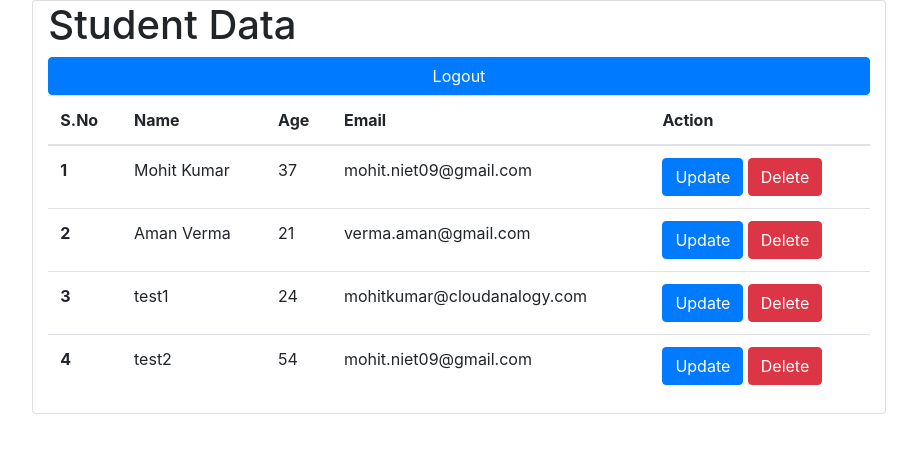
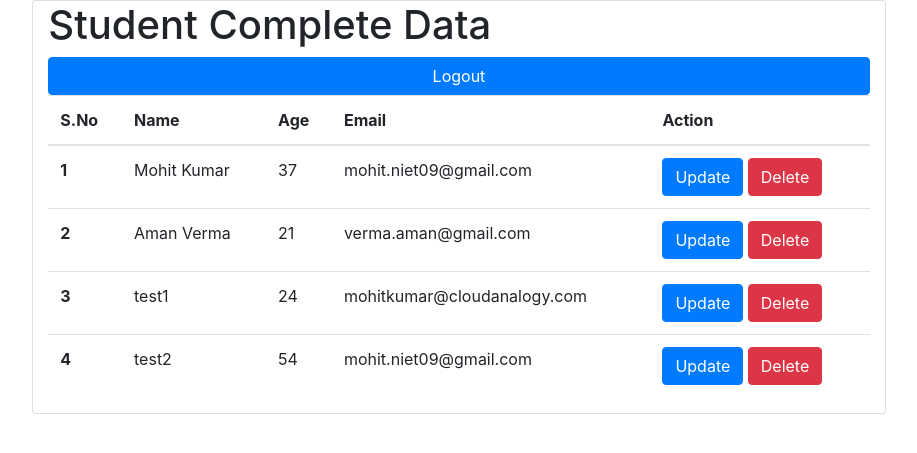
Before and after one commit to mohit-niet09/iotcs1, a Django app: page /students in a window 1280 px wide. Shown: the top 453 px of the page, without its empty margins (181-1098 px from the left). Run offline with Django 5.2, Linux system fonts and the light colour scheme; a user stored in the database is signed in; data comes from the database, SQL or seed files in the repository.

Commit message:
This is second commit

```diff
--- a/academic/templates/students.html
+++ b/academic/templates/students.html
@@ -1,6 +1,6 @@
 {% extends "master.html" %} {% block start %}
 <div class="container col-md-8 card">
-  <h1>Student Data</h1>
+  <h1>Student Complete Data</h1>
 
   <a href="/logout" class="btn btn-primary">Logout</a>
   <table class="table table-hover">
```
